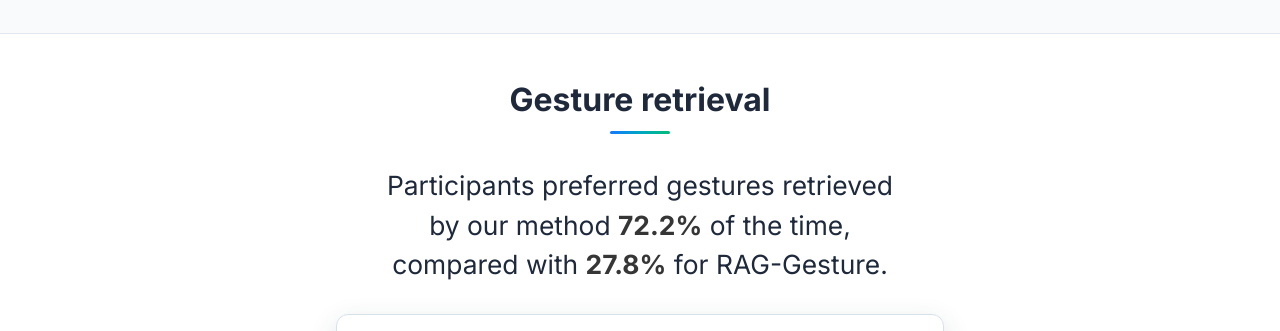
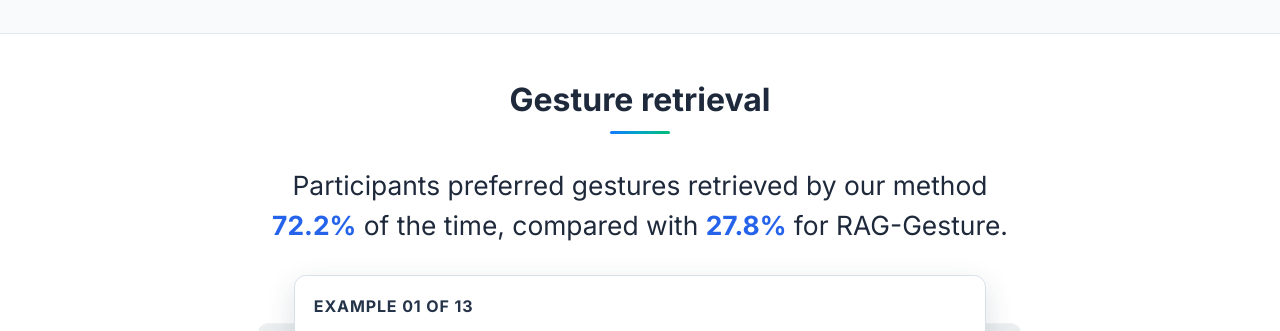
Before and after one commit to semantic-motion-anchors/semantic-motion-anchors.github.io, a plain HTML site: page index.html in a window 1280 px wide. Shown: the part 2722-3053 px from the top of the page. Drawn offline with Linux system fonts and the light colour scheme.

Commit message:
Keep retrieval and generation styling consistent

```diff
--- a/css/local-gallery.css
+++ b/css/local-gallery.css
@@ -136,7 +136,7 @@
 .clip-album.is-ready .examples-pager [data-step] {
   align-self: start; width: 44px; height: 44px; margin-top: calc(3.3rem + 25%);
 }
-#application > .container { width: 100%; }
+:is(#retrieval, #application) > .container { width: 100%; }
 .study-album { margin-block: 1rem; }
 .study-album .study-card { text-align: left; }
 .study-card .study-example { margin: 0 0 .55rem; font-size: 1rem; font-weight: 650; color: var(--ink); }
@@ -179,4 +179,4 @@
 @media (min-width: 37.5rem) and (max-width: 63.99rem) {
   #anchor-construction .flow { grid-template-columns: repeat(2, minmax(0, 1fr)); }
 }
-:is(#results, #application) .tagline .metric-value { color: var(--primary-color); }
+:is(#results, #retrieval, #application) .tagline .metric-value { color: var(--primary-color); }
```
